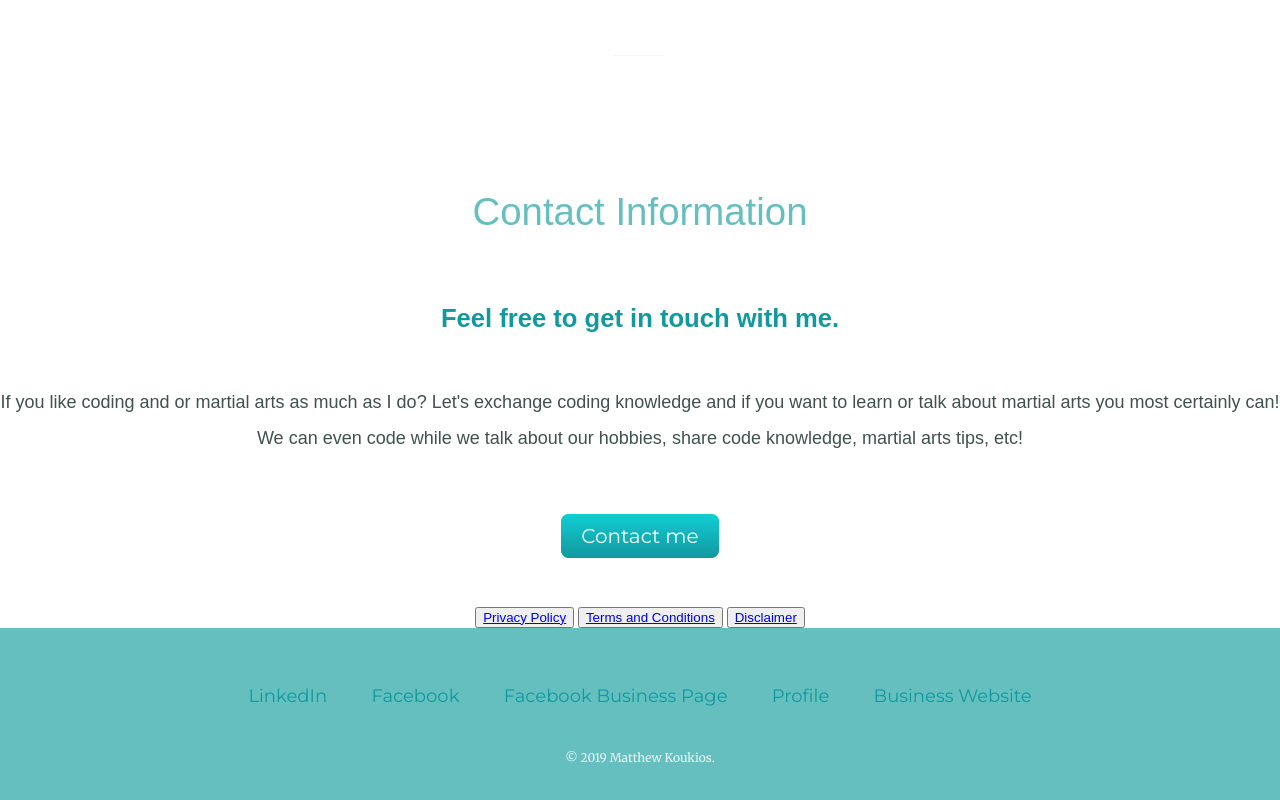
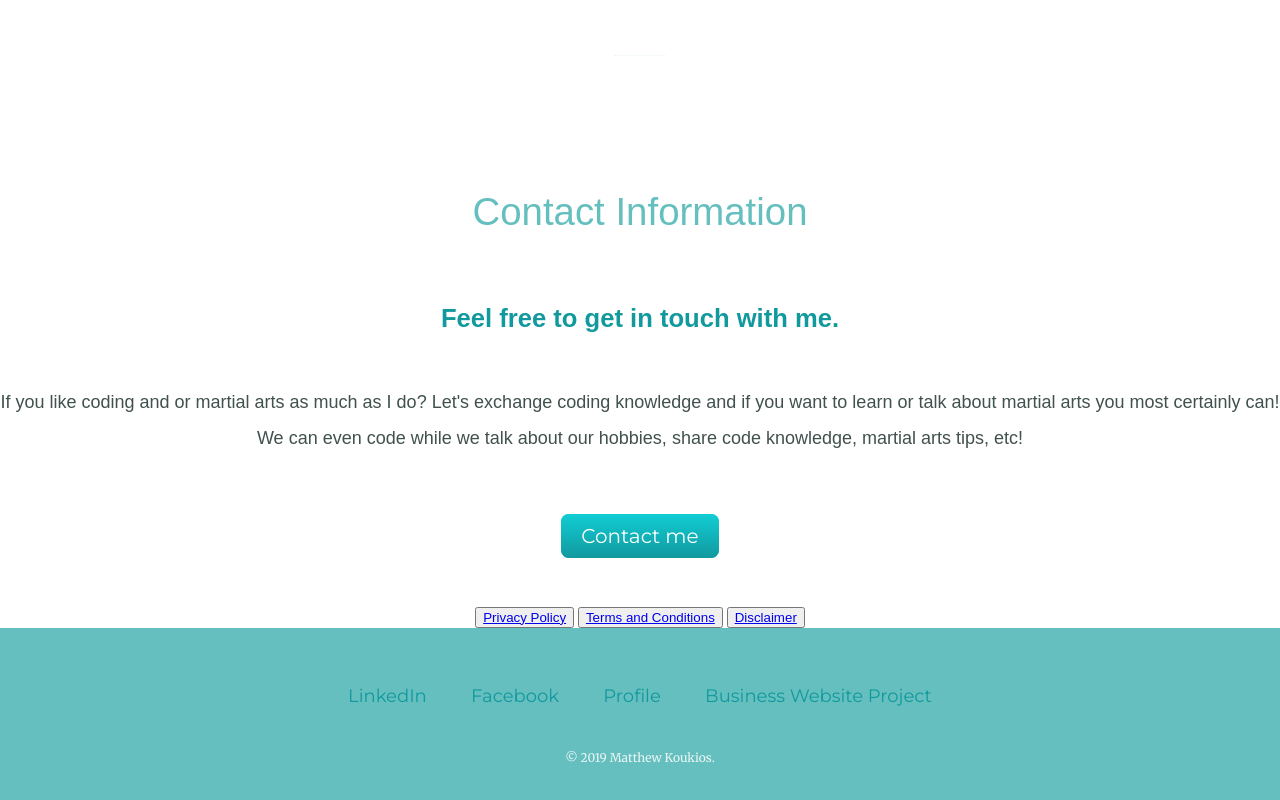
Before and after one commit to mattk24/Main-Site, a plain HTML site: page index.html in a window 1280 px wide. Shown: the part 3089-3889 px from the top of the page. Drawn offline with Linux system fonts and the light colour scheme.

Commit message:
Update index.html

```diff
--- a/index.html
+++ b/index.html
@@ -57,9 +57,8 @@
 <div class="bottom-container">
   <a class="footer-link" href="https://www.linkedin.com">LinkedIn</a>
   <a class="footer-link" href="https://www.facebook.com">Facebook</a>
-  <a class="footer-link" href="https://www.facebook.com/mattklightning24/">Facebook Business Page</a>
   <a class="footer-link" href="https://mattk24.github.io/lightning-4/">Profile</a>
-  <a class="footer-link" href="https://mattk24.github.io/Business/">Business Website</a>
+  <a class="footer-link" href="https://mattk24.github.io/Business/">Business Website Project</a>
   <p class="credit">© 2019 Matthew Koukios.</p>
 </div>
 
```
